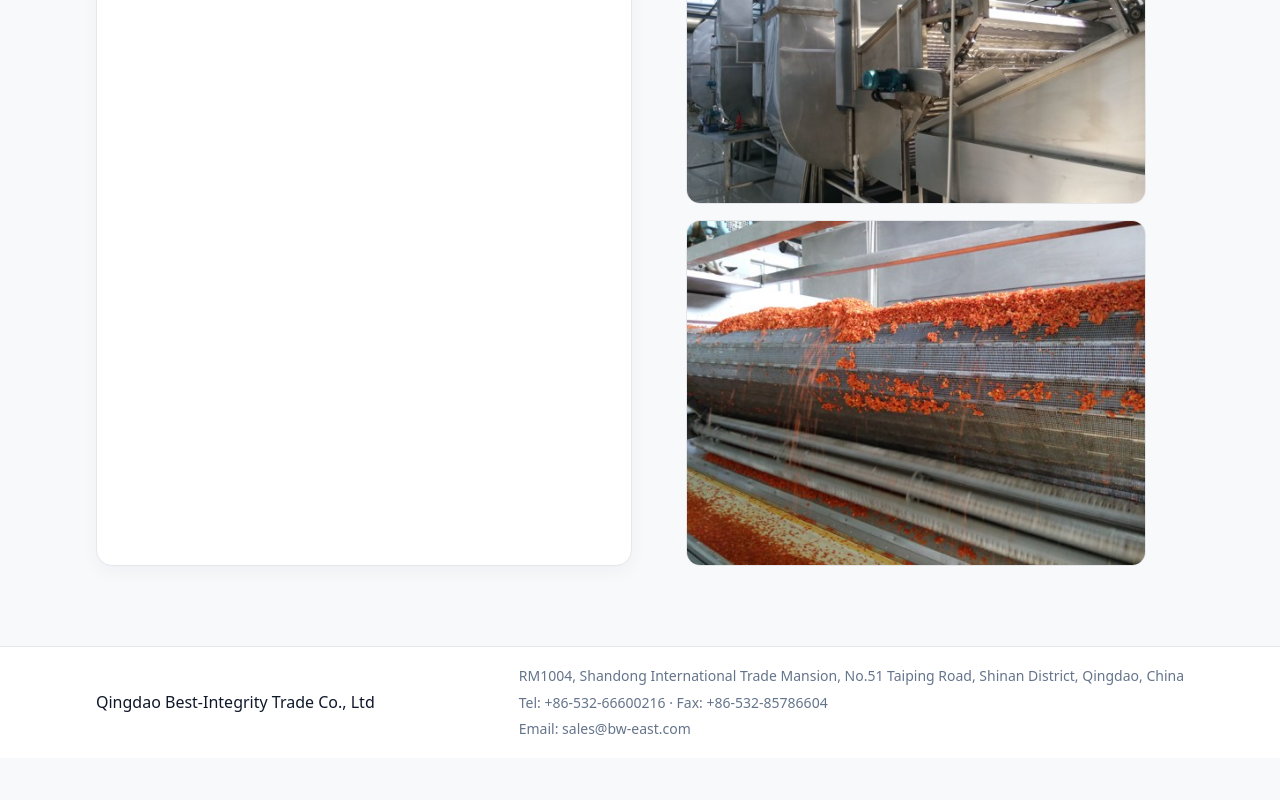
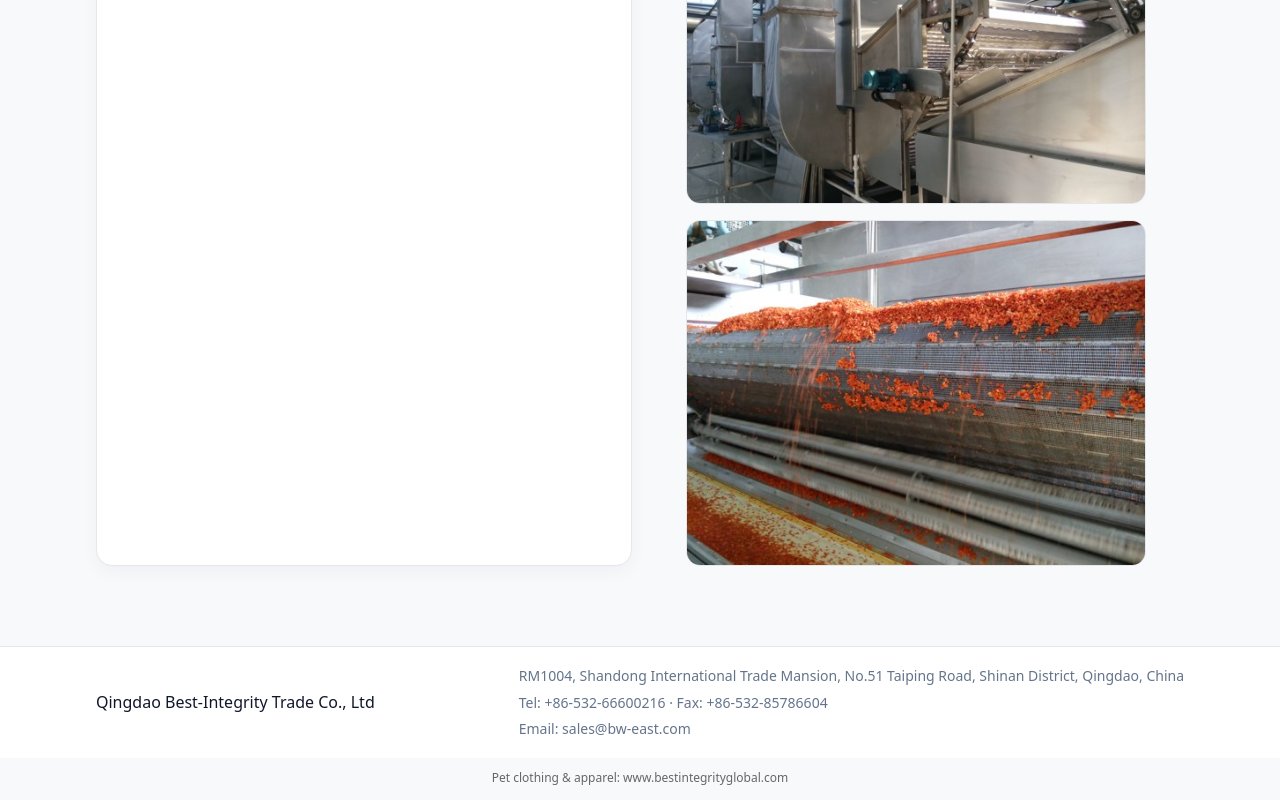
Before and after one commit to MichaelwongWLM/BW-EAST, a plain HTML site: page about.html in a window 1280 px wide. Shown: the part 978-1778 px from the top of the page. Before the commit the page ends 1736 px from the top, so only its background shows below. Drawn offline with Linux system fonts and the light colour scheme.

Commit message:
update footer link

```diff
--- a/about.html
+++ b/about.html
@@ -43,4 +43,9 @@
   </div>
 </footer>
 <div class="toast" aria-live="polite"></div>
+
+  <p style="font-size: 12px; color: #666; text-align: center; margin-top: 10px;">
+    Pet clothing &amp; apparel: <a href="http://www.bestintegrityglobal.com" target="_blank">www.bestintegrityglobal.com</a>
+  </p>
+
 </body></html>
```
Also changed, not shown: certificates.html (+5 -0 lines), contact.html (+5 -0 lines), index.html (+5 -0 lines), products.html (+5 -0 lines), samples-orders.html (+5 -0 lines).
